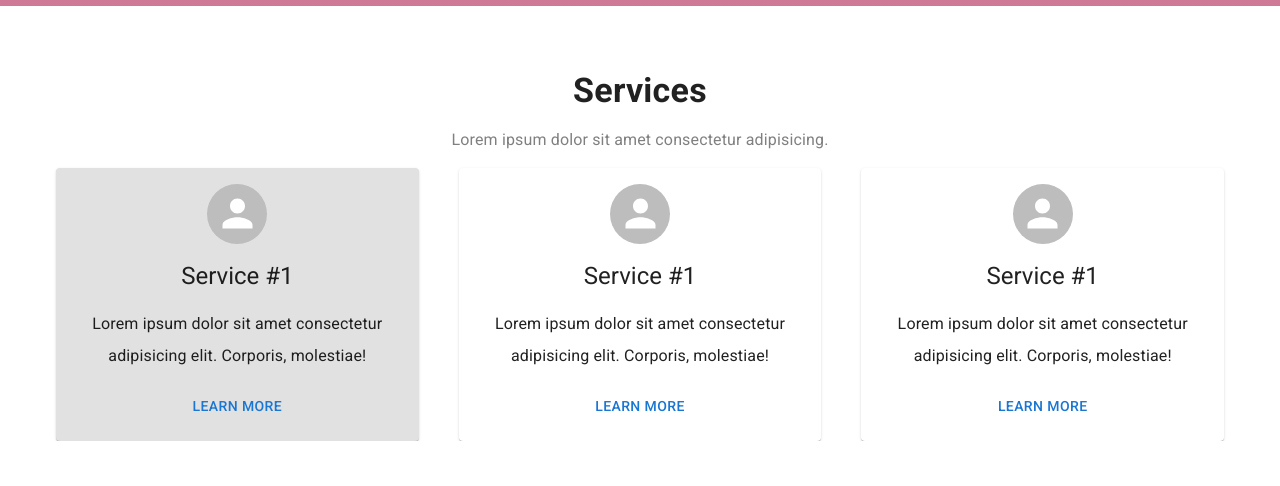
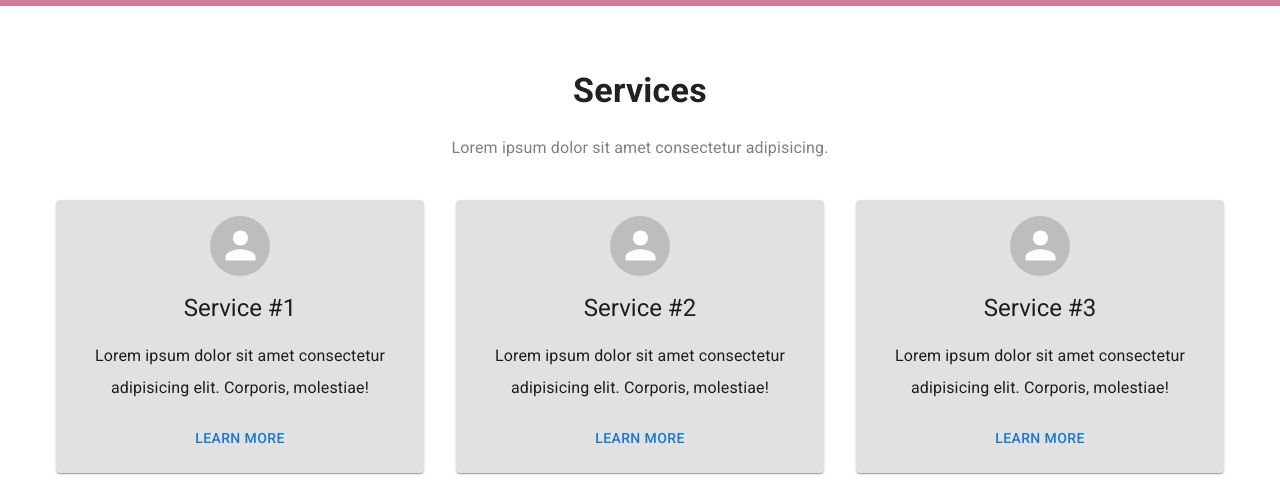
Before and after one commit to angelanacpil/landing-page, a React (Create React App) app: page / in a window 1280 px wide. Shown: the part 858-1344 px from the top of the page. Before the commit the page ends 1299 px from the top, so only its background shows below. Built offline with nearby package versions, Linux system fonts and the light colour scheme; grey boxes are pictures that could not be loaded.

Commit message:
❗: Steps&Req | ✅Services

```diff
--- a/src/components/Services.tsx
+++ b/src/components/Services.tsx
@@ -8,6 +8,12 @@ import Avatar from "@mui/material/Avatar";
 import Button from "@mui/material/Button";
 import { Grid } from "@mui/material";
 
+const cardStyle = {
+  p: 2,
+  my: 2,
+  backgroundColor: "#e1e1e1"
+};
+
 export default function Services() {
   return (
     <Box
@@ -16,9 +22,9 @@ export default function Services() {
         flexDirection: "column",
         justifyContent: "center",
         alignItems: "center",
-        gap: "1rem",
+        gap: "1.5rem",
         textAlign: "center",
-        px: 2
+        px: 3
       }}
     >
       <Typography sx={{ fontWeight: "bold" }} variant="h4">
@@ -27,50 +33,59 @@ export default function Services() {
       <Typography sx={{ color: "gray" }}>
         Lorem ipsum dolor sit amet consectetur adipisicing.
       </Typography>
-      <Stack
+      <Grid
+        container
         direction={{ xs: "column", md: "row" }}
-        spacing={5}
-        justifyContent="space-around"
+        justifyContent="center"
         alignItems="center"
-        sx={{ maxWidth: "auto", maxHeight: "auto", px: 5 }}
+        spacing={4}
+        sx={{ maxWidth: "75rem" }}
       >
         {/* SERVICE 1 */}
-        <Card sx={{ p: 2, my: 4, backgroundColor: "#e1e1e1" }}>
+        <Grid item xs={4}>
+          <Card sx={cardStyle}>
             <Stack justifyContent="center" alignItems="center" spacing={2}>
               <Avatar sx={{ width: 60, height: 60 }}></Avatar>
               <Typography variant="h5">Service #1</Typography>
               <Typography sx={{ lineHeight: "2" }}>
-              Lorem ipsum dolor sit amet consectetur adipisicing elit. Corporis,
-              molestiae!
+                Lorem ipsum dolor sit amet consectetur adipisicing elit.
+                Corporis, molestiae!
               </Typography>
               <Button>Learn More</Button>
             </Stack>
           </Card>
+        </Grid>
 
-        <Card sx={{ p: 2, my: 4 }}>
+        {/* SERVICE 2 */}
+        <Grid item xs={4}>
+          <Card sx={cardStyle}>
             <Stack justifyContent="center" alignItems="center" spacing={2}>
               <Avatar sx={{ width: 60, height: 60 }}></Avatar>
-            <Typography variant="h5">Service #1</Typography>
+              <Typography variant="h5">Service #2</Typography>
               <Typography sx={{ lineHeight: "2" }}>
-              Lorem ipsum dolor sit amet consectetur adipisicing elit. Corporis,
-              molestiae!
+                Lorem ipsum dolor sit amet consectetur adipisicing elit.
+                Corporis, molestiae!
               </Typography>
               <Button>Learn More</Button>
             </Stack>
           </Card>
+        </Grid>
 
-        <Card sx={{ p: 2, my: 4 }}>
+        {/* SERVICE 3 */}
+        <Grid item xs={4}>
+          <Card sx={cardStyle}>
             <Stack justifyContent="center" alignItems="center" spacing={2}>
               <Avatar sx={{ width: 60, height: 60 }}></Avatar>
-            <Typography variant="h5">Service #1</Typography>
+              <Typography variant="h5">Service #3</Typography>
               <Typography sx={{ lineHeight: "2" }}>
-              Lorem ipsum dolor sit amet consectetur adipisicing elit. Corporis,
-              molestiae!
+                Lorem ipsum dolor sit amet consectetur adipisicing elit.
+                Corporis, molestiae!
               </Typography>
               <Button>Learn More</Button>
             </Stack>
           </Card>
-      </Stack>
+        </Grid>
+      </Grid>
     </Box>
   );
 }
```
Lines whose indentation alone changed are shown as unchanged.
